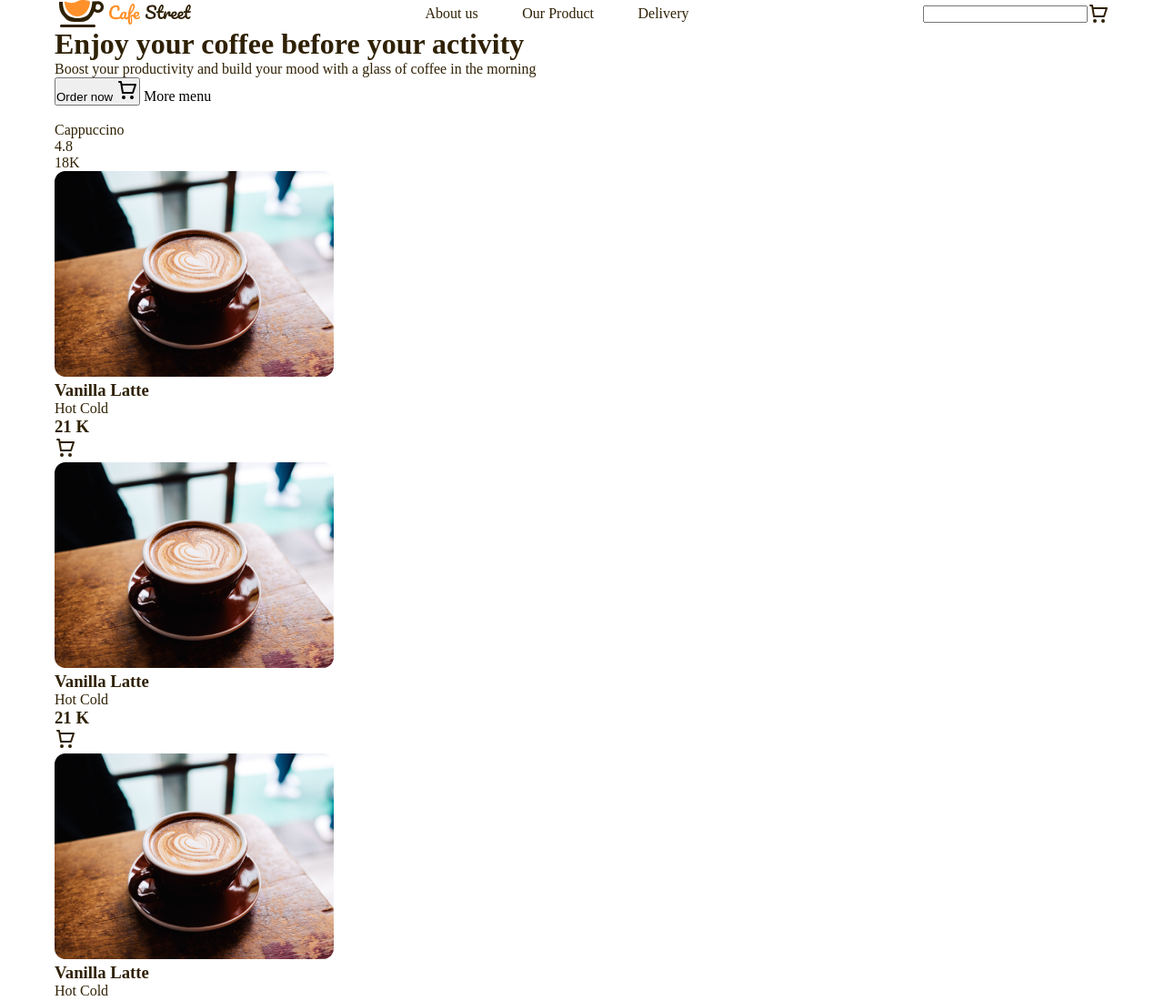
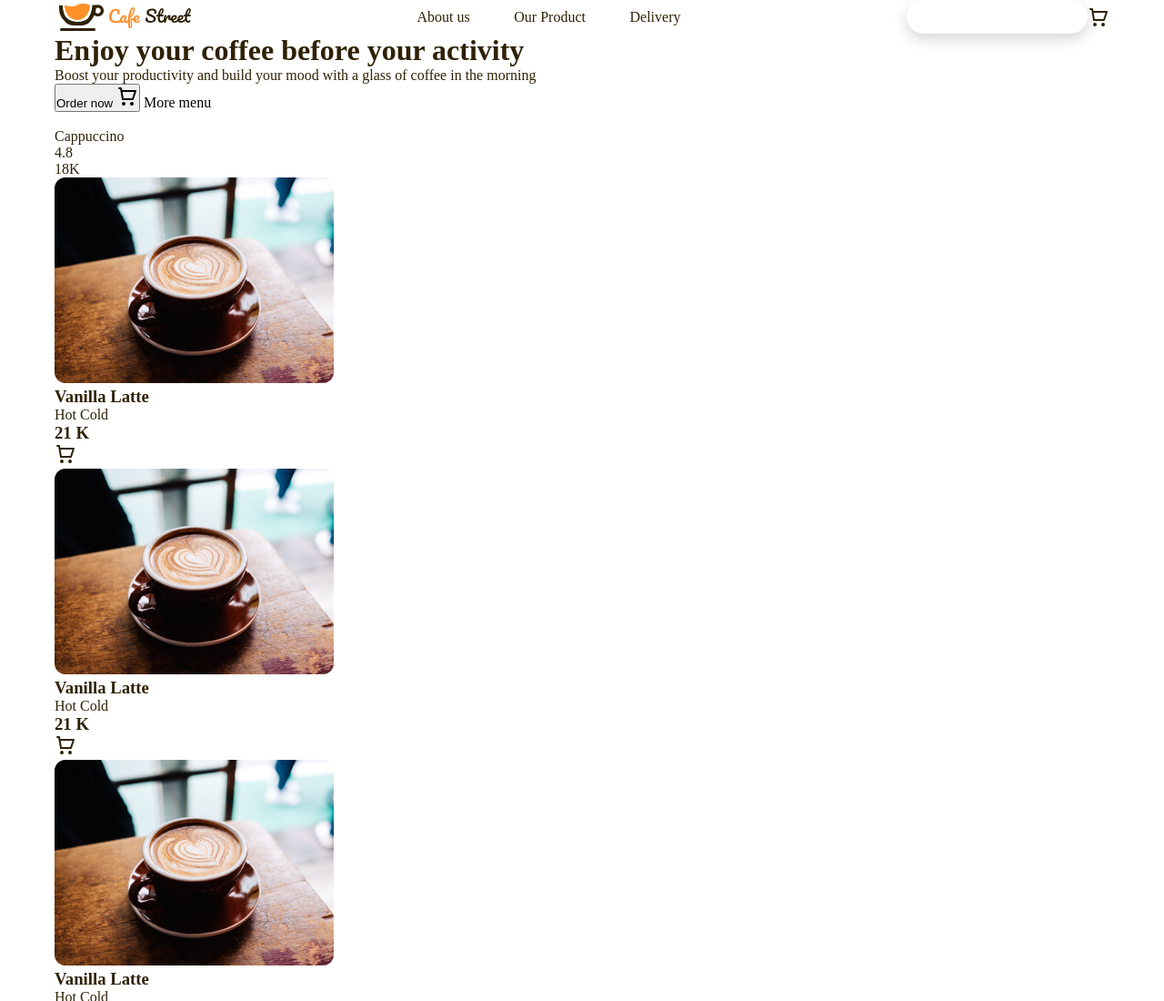
Before and after one commit to meheraj786/cafe-street, a plain HTML site: page index.html in a window 1280 px wide. Shown: the top 1100 px of the page at 91% size. Drawn offline with Linux system fonts and the light colour scheme.

Commit message:
correction

```diff
--- a/css/style.css
+++ b/css/style.css
@@ -43,3 +43,9 @@ nav .nav-wrapper .right{
   align-items: center;
   justify-content: flex-end;
 }
+nav .nav-wrapper .right input{
+  padding: 11px;
+  border-radius: 35px;
+  border: none;
+  box-shadow: var(--shadow);
+}
```
